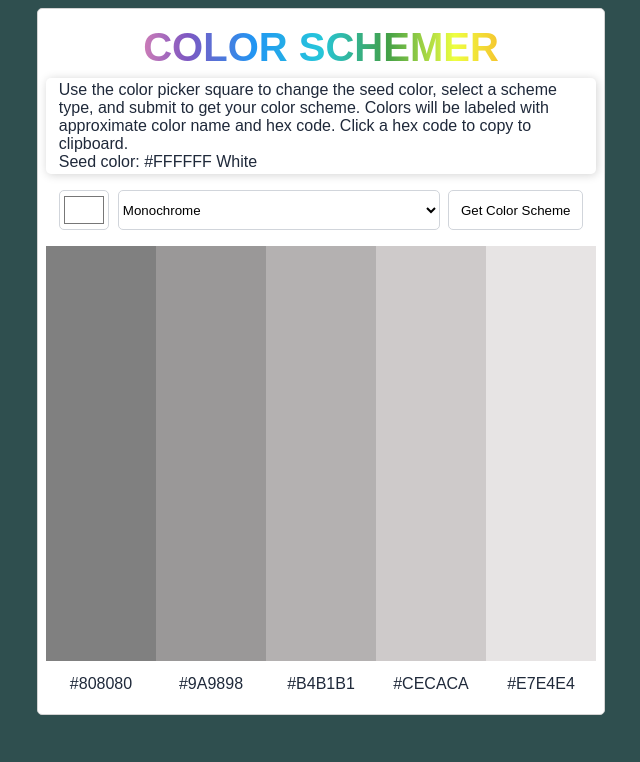
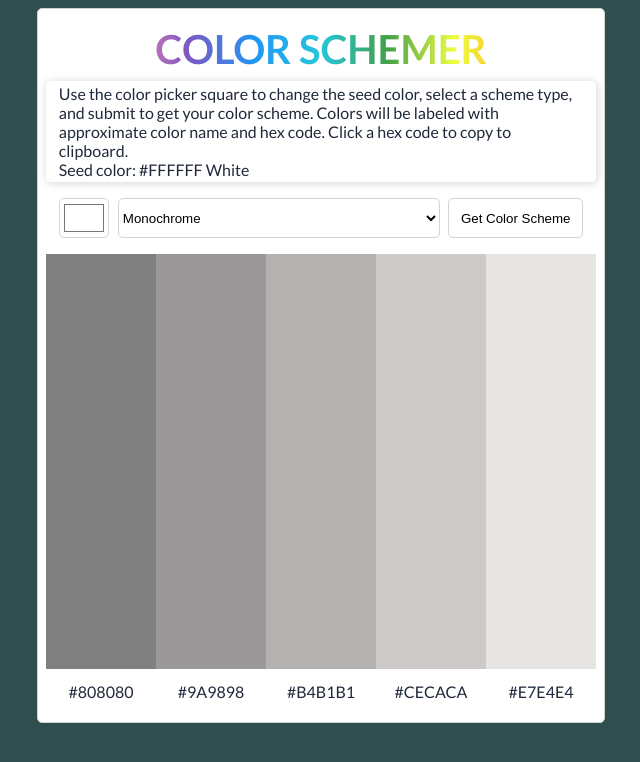
Before and after one commit to GregNicholas/ColorSchemer, a website built with Parcel: page index.html in a window 1280 px wide. Shown: the whole page, without its empty margins (319-959 px from the left). Built offline with nearby package versions, Linux system fonts and the light colour scheme.

Commit message:
font, background

```diff
--- a/styles.css
+++ b/styles.css
@@ -1,5 +1,7 @@
+@import url("https://fonts.googleapis.com/css2?family=Lato:wght@400;700&display=swap");
+
 body {
-  font-family: sans-serif;
+  font-family: "Lato", sans-serif;
   color: #1f293a;
   background: darkslategray;
 }
@@ -17,7 +19,7 @@
 #title {
   margin: 0.5rem;
   font-size: 2.5rem;
-  color: magenta;
+  font-weight: 700;
   text-align: center;
   background: linear-gradient(
     to right,
```
